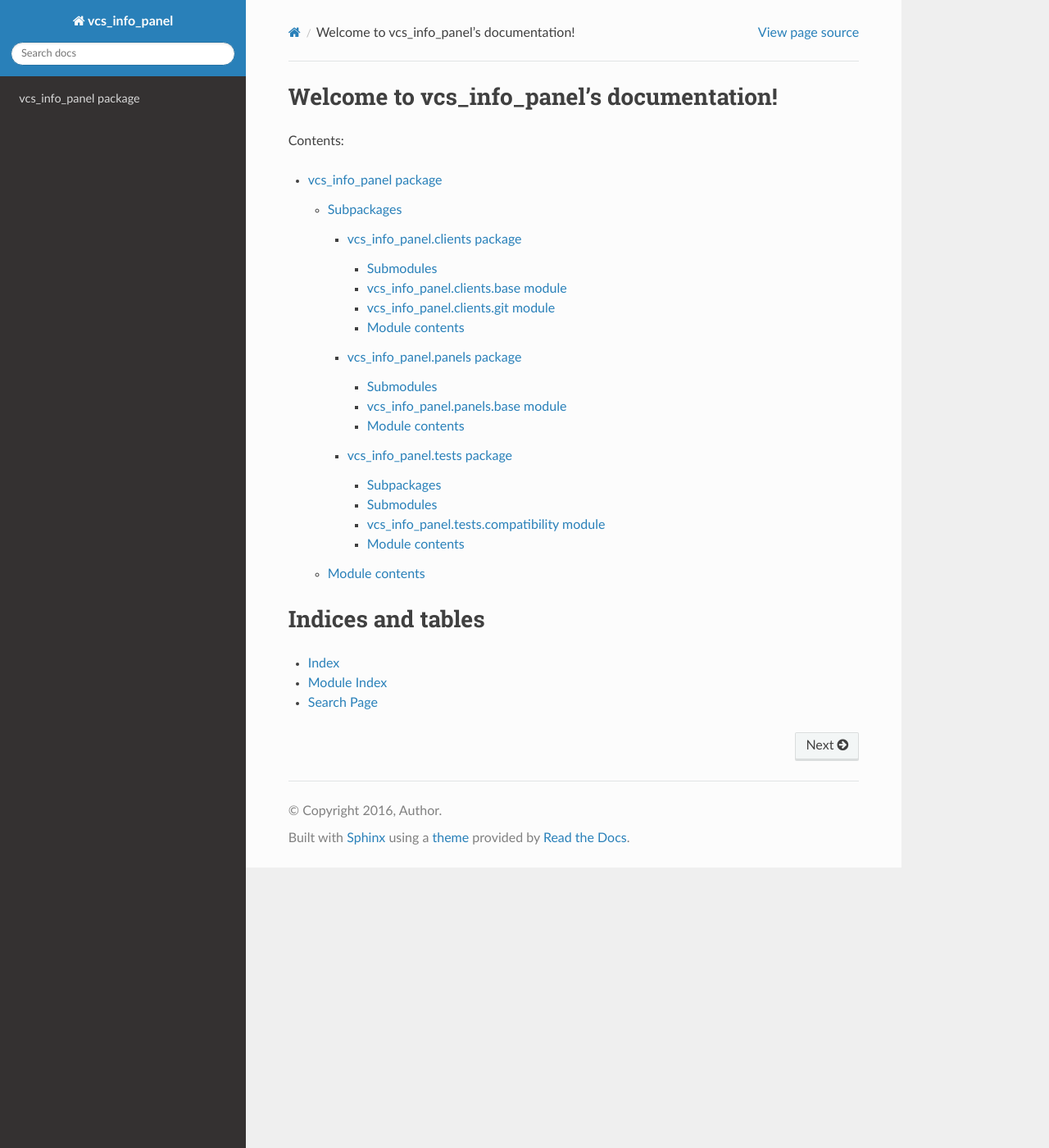
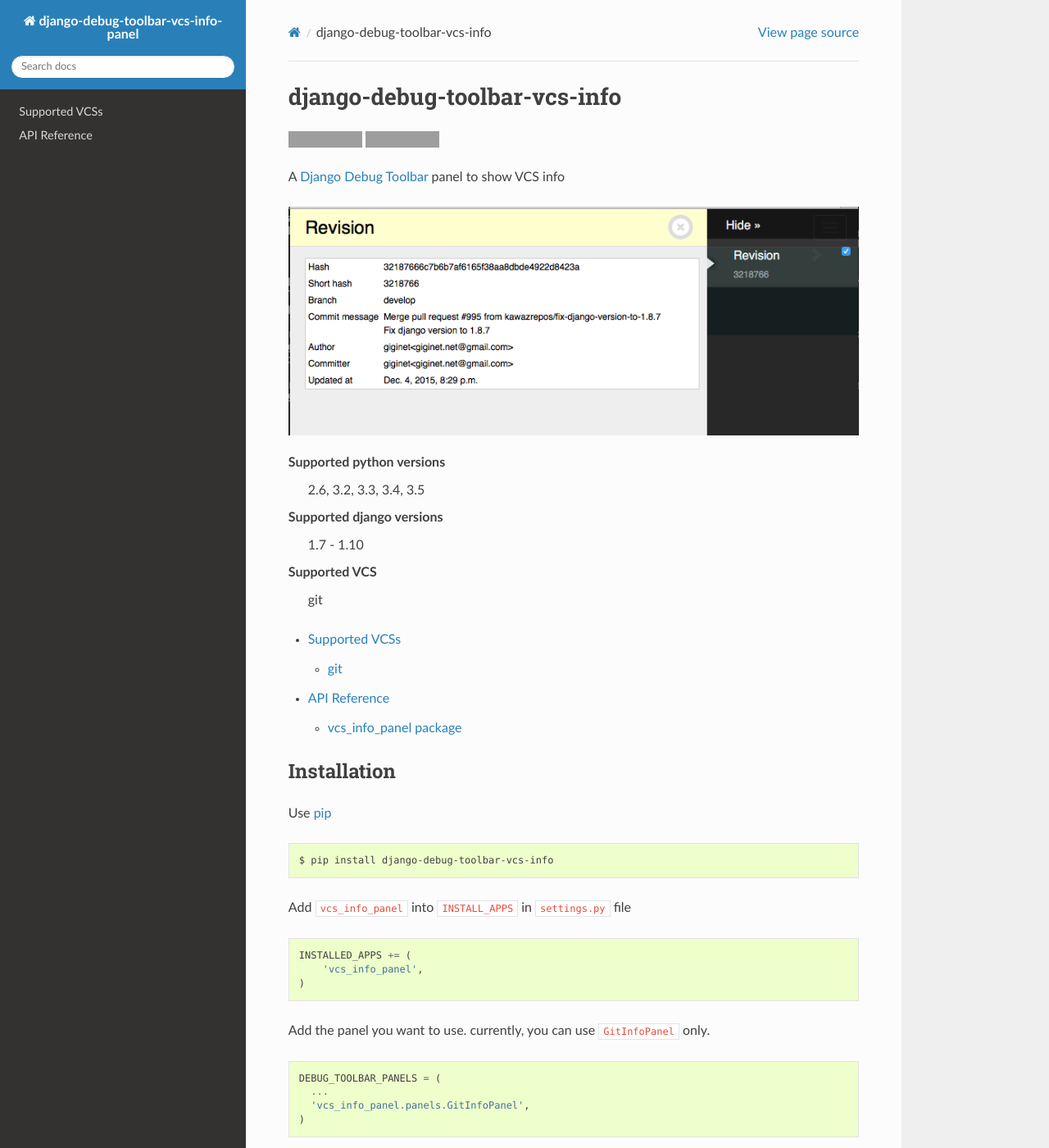
Before and after one commit to giginet/django-debug-toolbar-vcs-info, a Sphinx documentation site: the page built from docs/index.rst, in a window 1280 px wide and 1400 px high. Shown: the whole window at 82% size. Built offline with Sphinx 7.4.7 and the Read the Docs theme 2.0.0, drawn with Linux system fonts in a browser that asks for light colours; some of the changed text lies outside the part shown; grey boxes are pictures that could not be loaded.

Commit message:
Add documentation

```diff
--- a/docs/conf.py
+++ b/docs/conf.py
@@ -55,9 +55,9 @@
 master_doc = 'index'
 
 # General information about the project.
-project = 'vcs_info_panel'
-copyright = '2016, Author'
-author = 'Author'
+project = 'django-debug-toolbar-vcs-info-panel'
+copyright = '2016, giginet'
+author = 'giginet'
 
 # The version info for the project you're documenting, acts as replacement for
 # |version| and |release|, also used in various other places throughout the
--- a/docs/index.rst
+++ b/docs/index.rst
@@ -1,17 +1,68 @@
-.. vcs_info_panel documentation master file, created by
-   sphinx-quickstart on Mon Sep  5 05:16:42 2016.
-   You can adapt this file completely to your liking, but it should at least
-   contain the root `toctree` directive.
+django-debug-toolbar-vcs-info
+==============================
 
-Welcome to vcs_info_panel's documentation!
-==========================================
+.. image:: https://travis-ci.org/giginet/django-debug-toolbar-vcs-info.svg?branch=master
+    :target: https://travis-ci.org/giginet/django-debug-toolbar-vcs-info
+.. image:: https://coveralls.io/repos/giginet/django-debug-toolbar-vcs-info/badge.svg?branch=master&service=github
+    :target: https://coveralls.io/github/giginet/django-debug-toolbar-vcs-info?branch=master
 
-Contents:
+
+
+A `Django Debug Toolbar
+<https://github.com/django-debug-toolbar/django-debug-toolbar>`_ panel to show VCS info
+
+.. image:: https://raw.githubusercontent.com/giginet/django-debug-toolbar-vcs-info/master/images/vcs_info_panel.png
+
+Supported python versions
+    2.6, 3.2, 3.3, 3.4, 3.5
+Supported django versions
+    1.7 - 1.10
+Supported VCS
+    git
 
 .. toctree::
-   :maxdepth: 4
+  :maxdepth: 2
 
-   vcs_info_panel
+  vcs
+
+  API Reference <modules>
+
+Installation
+------------------------
+
+Use pip_ ::
+
+    $ pip install django-debug-toolbar-vcs-info
+
+.. _pip:  https://pypi.python.org/pypi/pip
+
+Add ``vcs_info_panel`` into ``INSTALL_APPS`` in ``settings.py`` file
+
+.. code:: python
+
+  INSTALLED_APPS += (
+      'vcs_info_panel',
+  )
+
+Add the panel you want to use. currently, you can use ``GitInfoPanel`` only.
+
+
+.. code:: python
+
+  DEBUG_TOOLBAR_PANELS = (
+    ...
+    'vcs_info_panel.panels.GitInfoPanel',
+  )
+
+Author
+-------------------
+
+giginet <giginet.net@gmail.com>
+
+LICENSE
+-------------------------
+
+MIT License
 
 
 Indices and tables
--- /dev/null
+++ b/docs/modules.rst
@@ -0,0 +1,7 @@
+src
+===
+
+.. toctree::
+   :maxdepth: 4
+
+   vcs_info_panel
```
Also changed, not shown: docs/vcs.rst (added, +13 -0 lines).
